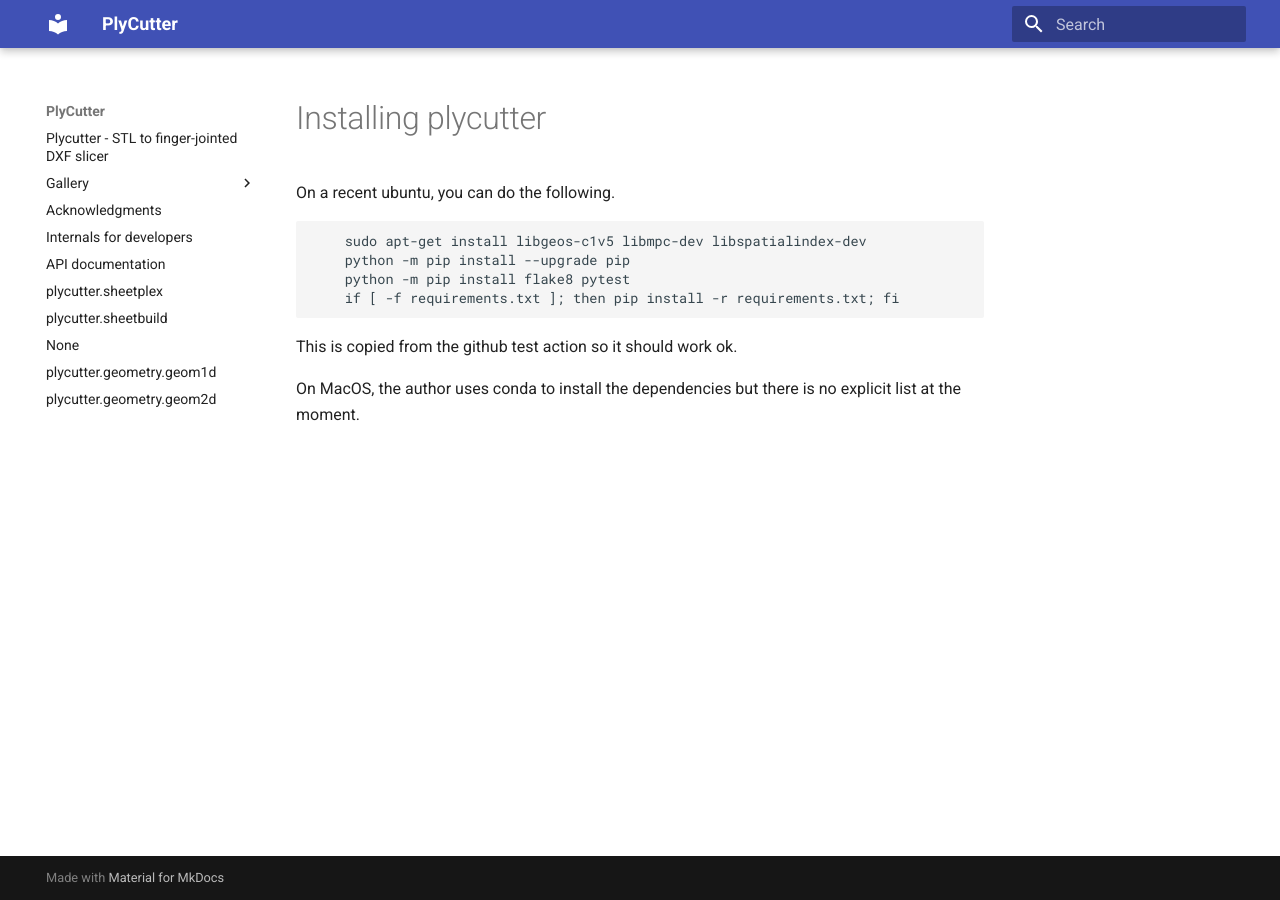
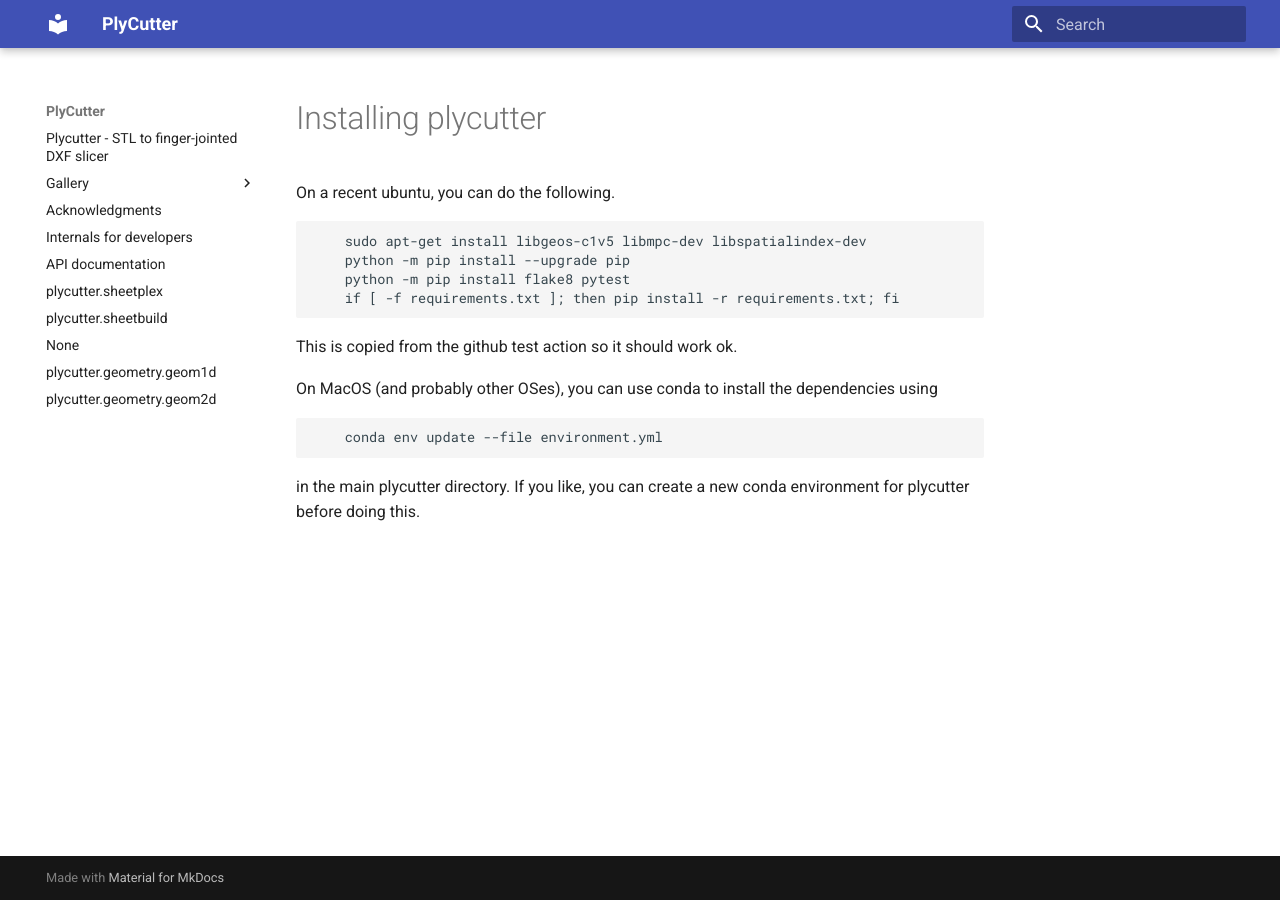
Before and after one commit to tjltjl/plycutter, an MkDocs documentation site: the page built from docs/installation.md, in a window 1280 px wide. Built offline with MkDocs 1.6.1 and Material for MkDocs 9.7.7, drawn with Linux system fonts in a browser that asks for light colours.

Commit message:
Update installation.md

```diff
--- a/docs/installation.md
+++ b/docs/installation.md
@@ -10,5 +10,9 @@ On a recent ubuntu, you can do the following.
 This is copied from the github test action so it should work
 ok.
 
-On MacOS, the author uses conda to install the dependencies
-but there is no explicit list at the moment.
+On MacOS (and probably other OSes), you can use conda to install the dependencies using
+
+        conda env update --file environment.yml
+
+in the main plycutter directory. If you like, you can create a new conda environment
+for plycutter before doing this.
```
